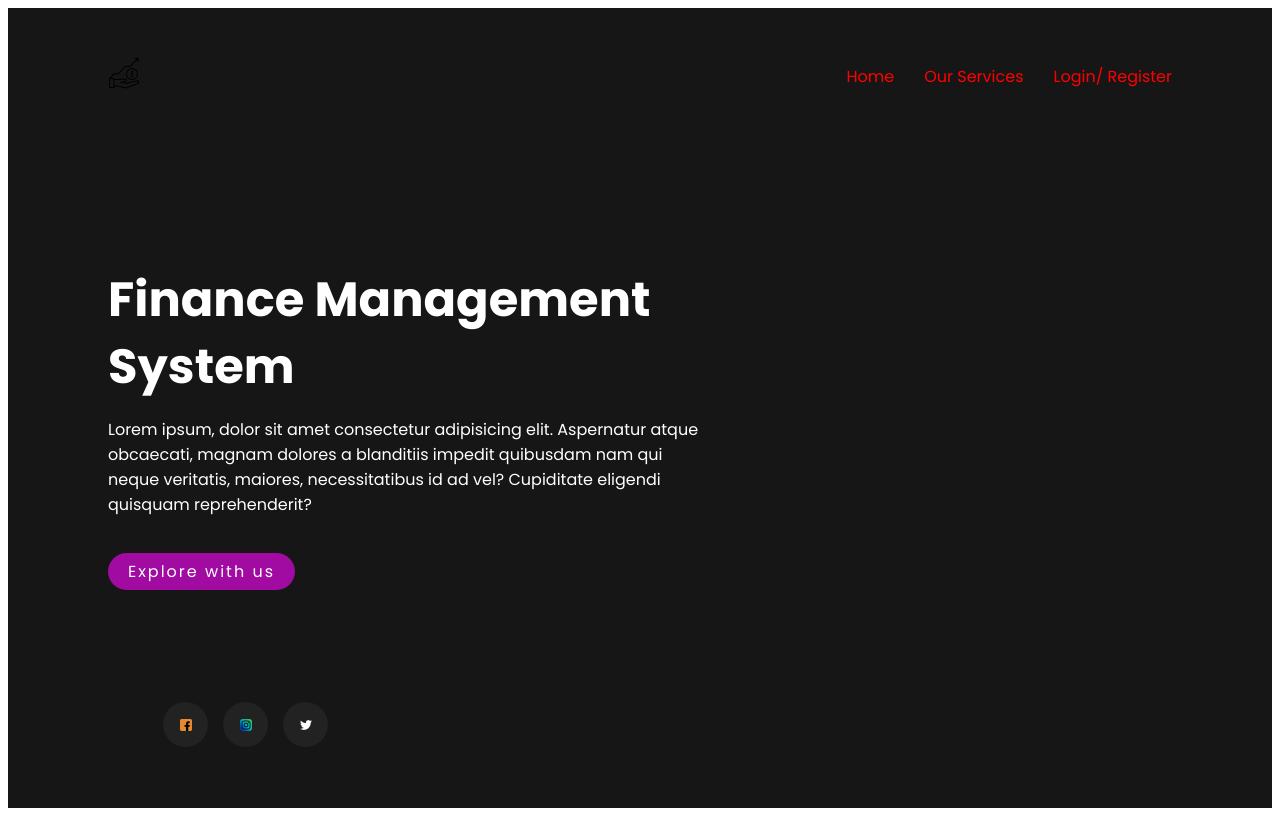
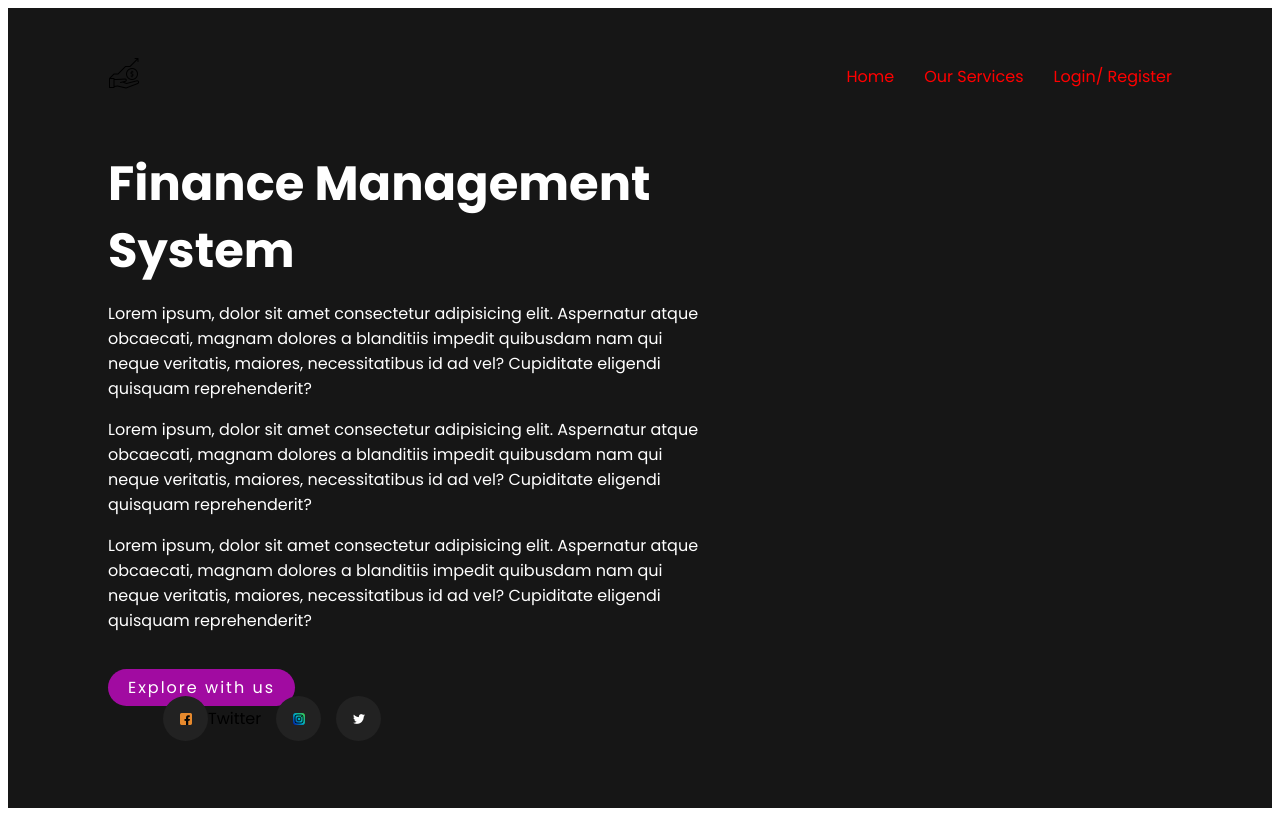
Before and after one commit to sankalp0009/ims09, a plain HTML site: page index.html in a window 1280 px wide. Drawn offline with Linux system fonts and the light colour scheme.

Commit message:
Update index.html

```diff
--- a/index.html
+++ b/index.html
@@ -32,15 +32,32 @@
 						maiores, necessitatibus id ad vel? Cupiditate eligendi
 						quisquam reprehenderit?
 					</p>
+					<p>
+						Lorem ipsum, dolor sit amet consectetur adipisicing
+						elit. Aspernatur atque obcaecati, magnam dolores a
+						blanditiis impedit quibusdam nam qui neque veritatis,
+						maiores, necessitatibus id ad vel? Cupiditate eligendi
+						quisquam reprehenderit?
+					</p>
+					<p>
+						Lorem ipsum, dolor sit amet consectetur adipisicing
+						elit. Aspernatur atque obcaecati, magnam dolores a
+						blanditiis impedit quibusdam nam qui neque veritatis,
+						maiores, necessitatibus id ad vel? Cupiditate eligendi
+						quisquam reprehenderit?
+					</p>
 					<a href="#">Explore with us</a>
 				</div>
 			</div>
-			<div class="imgBox">
+			<div class="imgBox-box">
 				<img src="" alt="" />
 			</div>
 			<ul class="sci">
 				<li>
 					<a href="#"><img src="./img/facebook.png" /></a>
+				</li>
+				<li>
+					<p>Twitter</p>
 				</li>
 				<li>
 					<a href="#"><img src="./img/instagram.png" /></a>
```
